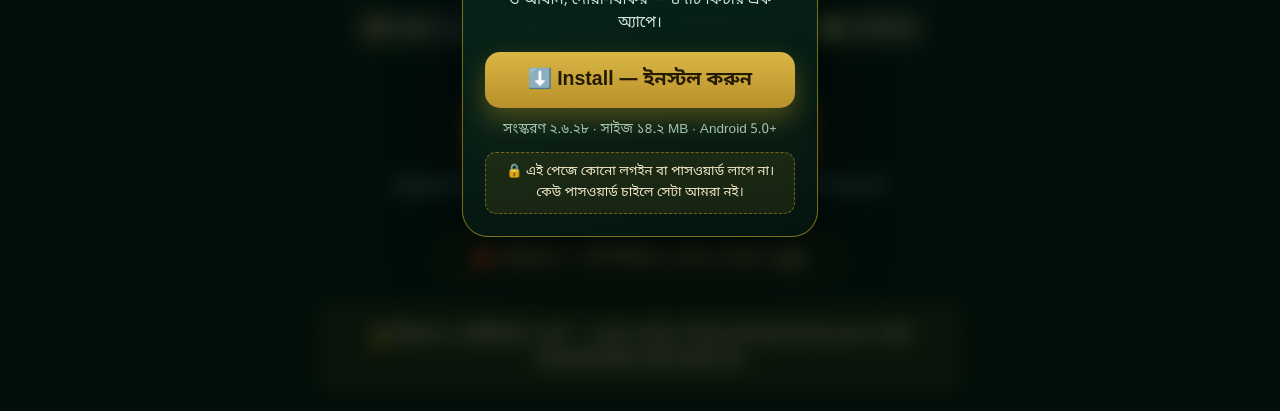
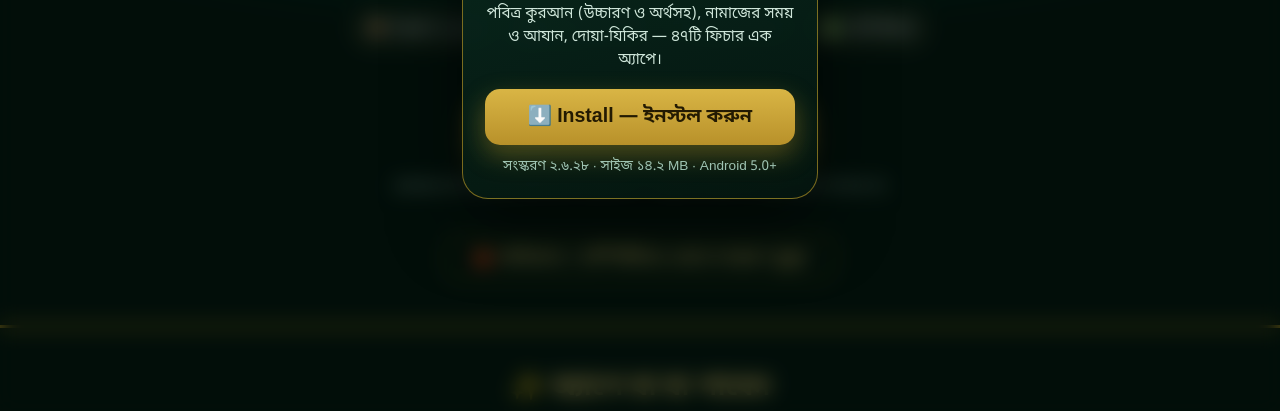
Before and after one commit to bdmuradhazzaz69-dev/our-islam, a plain HTML site: page install/index.html in a window 1280 px wide. Shown: the part 389-800 px from the top of the page. Drawn offline with Linux system fonts and the light colour scheme.

Commit message:
Remove password anti-phishing line per owner order

```diff
--- a/install/index.html
+++ b/install/index.html
@@ -81,7 +81,6 @@
         <p class="popup-feat">পবিত্র কুরআন (উচ্চারণ ও অর্থসহ), নামাজের সময় ও আযান, দোয়া-যিকির — ৪৭টি ফিচার এক অ্যাপে।</p>
         <a class="popup-btn" id="popupInstallBtn" href="app.apk" download>⬇️ Install — ইনস্টল করুন</a>
         <div class="popup-meta">সংস্করণ ২.৬.২৮ · সাইজ ১৪.২ MB · Android 5.0+</div>
-        <div class="popup-trust">🔒 এই পেজে কোনো লগইন বা পাসওয়ার্ড লাগে না। কেউ পাসওয়ার্ড চাইলে সেটা আমরা নই।</div>
       </div>
 
       <div id="popupGuide" hidden>
@@ -112,7 +111,6 @@
     <p class="free-note">বোতামে চাপ দিলেই ডাউনলোড শুরু হবে — কোনো লগইন বা সাইন-আপ লাগবে না।</p>
     <br>
     <a class="web-btn" href="https://muse.ai/s/our-islam-xoxw6rxhpkxpoxq8/3c9e7OOXdPxOmjNBJwoHwvUSPl3qsPSfg7Pk78q26y8" target="_blank" rel="noopener">🍎 আইফোন / কম্পিউটারে ওয়েব সংস্করণ খুলুন</a>
-    <div class="trust">🔒 নিরাপদ ও অফিসিয়াল পেজ — এখানে কোনো লগইন/পাসওয়ার্ড চাওয়া হয় না। কেউ পাসওয়ার্ড চাইলে সেটা আমরা নই।</div>
   </div>
 
   <div class="section">
```
